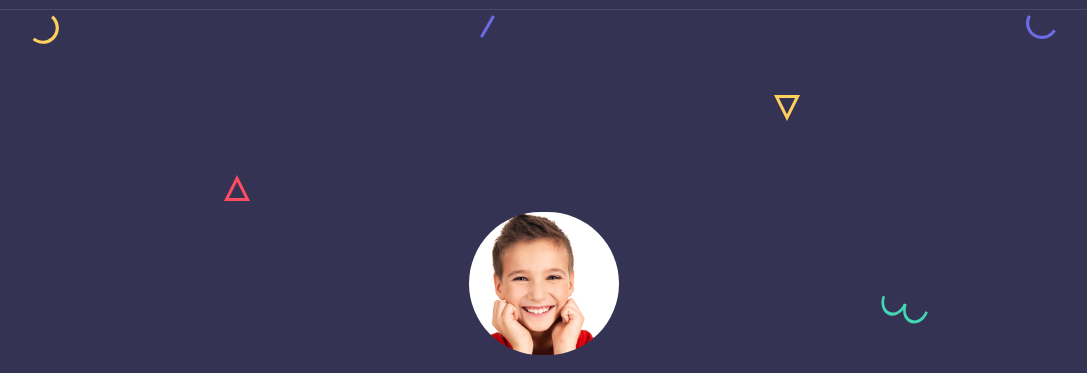
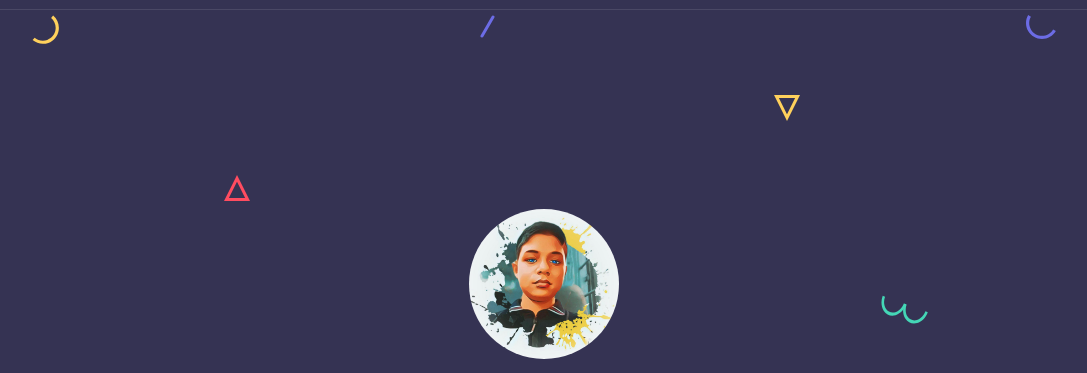
Before and after one commit to sankhanilsen/DFGREUHFGSUHFGXHGFHGBVHGTDJFHUB, a plain HTML site: page index.html in a window 1280 px wide. Shown: the part 65-438 px from the top of the page, without its empty margins (96-1183 px from the left). Drawn offline with nearby package versions, Linux system fonts and the light colour scheme.

Commit message:
Update index.html

```diff
--- a/index.html
+++ b/index.html
@@ -123,7 +123,7 @@
 			<!-- intro -->
 			<div class="intro">
 				<!-- avatar image -->
-				<img src="me.png" data-aos="flip-left" style="width: 150px;border-radius: 100px" class="mb-4">
+				<img src="e554a51e-4f46-4dc3-b2a5-a20bb2efbb21.jpg" data-aos="flip-left" style="width: 150px;border-radius: 100px" class="mb-4">
 
 				<!-- info -->
 				<h1 class="mb-2 mt-0" data-aos="zoom-in" >Sankhanil Sen</h1>
```
